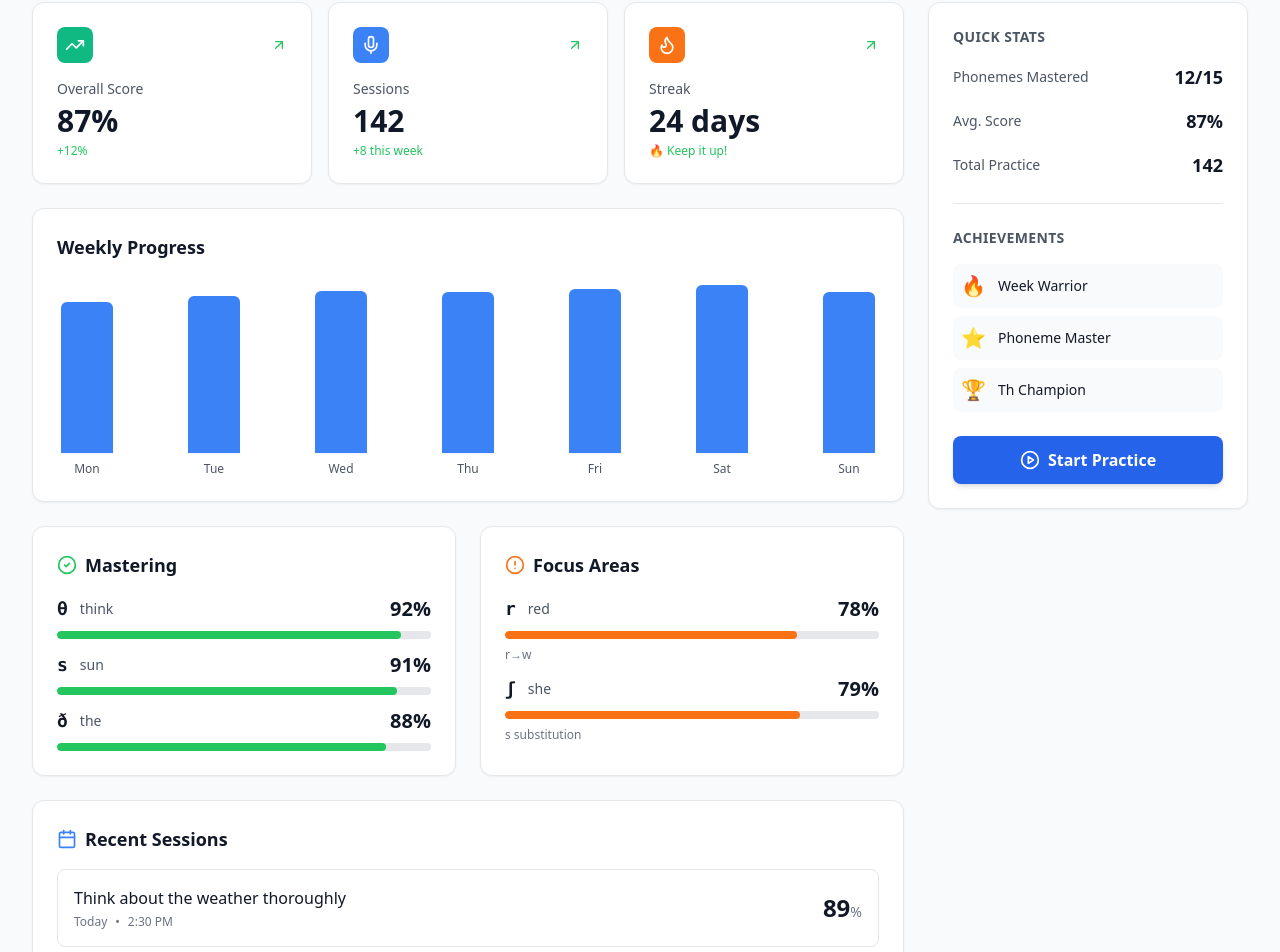
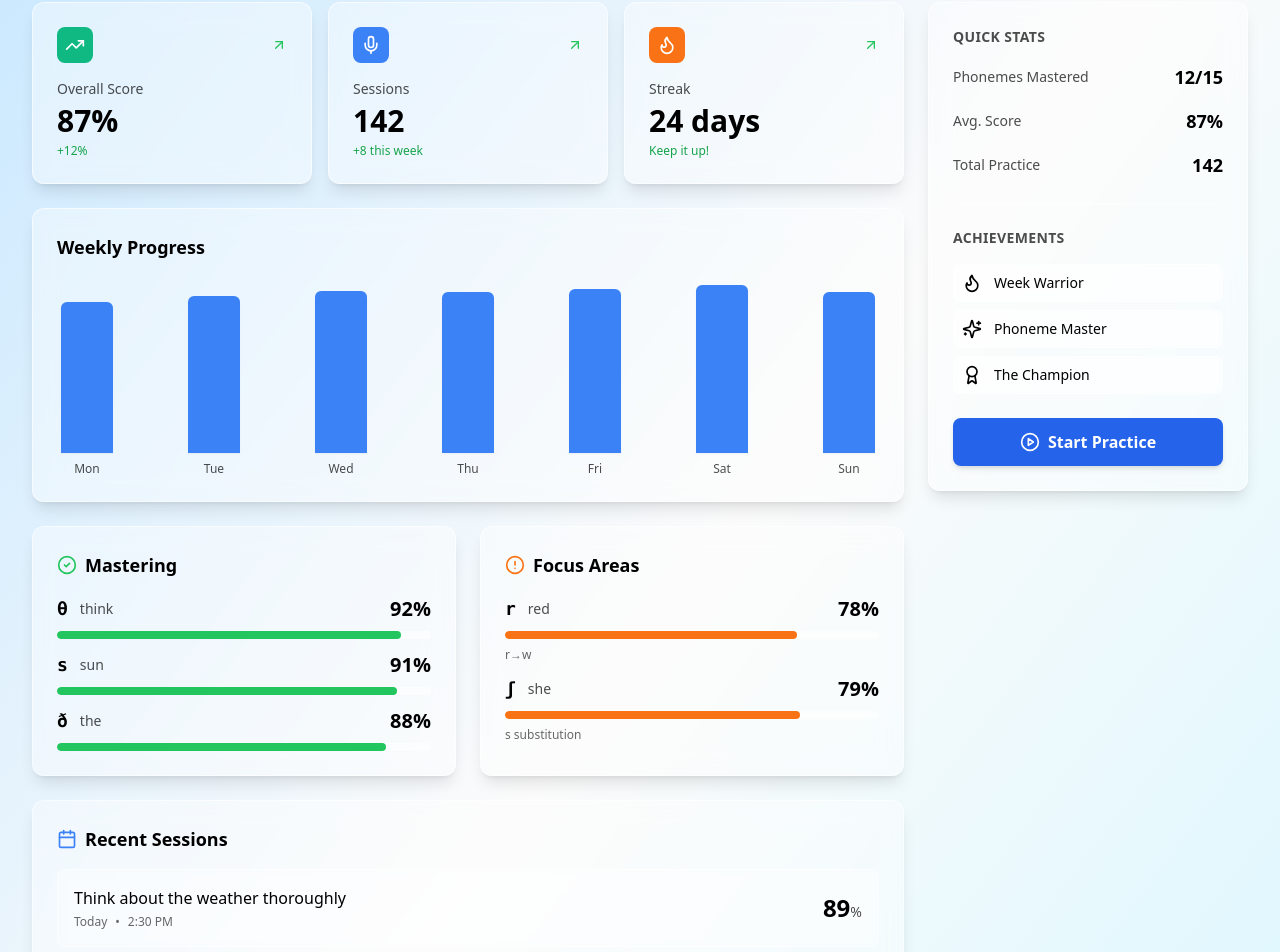
Before and after one commit to Victor-Xu99/VocoLabAI, a Next.js app in the folder frontend/: page /dashboard in a window 1280 px wide. Shown: the part 194-1146 px from the top of the page. Built offline with nearby package versions, Linux system fonts and the light colour scheme.

Commit message:
improve background of dashboard

```diff
--- a/frontend/app/dashboard/page.tsx
+++ b/frontend/app/dashboard/page.tsx
@@ -42,7 +42,7 @@ const stats = [
   {
     title: "Streak",
     value: "24 days",
-    change: "🔥 Keep it up!",
+    change: "Keep it up!",
     trend: "up",
     icon: Flame,
     color: "bg-orange-500",
@@ -99,14 +99,14 @@ const weeklyProgress = [
 
 // Achievements - simplified
 const achievements = [
-  { title: "Week Warrior", icon: "🔥", unlocked: true },
-  { title: "Phoneme Master", icon: "⭐", unlocked: true },
-  { title: "Th Champion", icon: "🏆", unlocked: true },
+  { title: "Week Warrior", icon: Flame, unlocked: true },
+  { title: "Phoneme Master", icon: Sparkles, unlocked: true },
+  { title: "The Champion", icon: Award, unlocked: true },
 ];
 
 export default function DashboardPage() {
   return (
-    <main className="min-h-screen bg-gray-50 dark:bg-gray-950">
+    <main className="min-h-screen bg-gradient-to-br from-[#C6E7FF] via-[#FBFBFB] to-[#D4F6FF]">
       <NavBar />
 
       <div className="pt-24 pb-16 px-4 sm:px-6 lg:px-8">
@@ -118,10 +118,10 @@ export default function DashboardPage() {
             transition={{ duration: 0.5 }}
             className="mb-8"
           >
-            <h1 className="text-3xl md:text-4xl font-bold text-gray-900 dark:text-gray-100 mb-1">
+            <h1 className="text-3xl md:text-4xl font-bold text-black mb-1">
               Dashboard
             </h1>
-            <p className="text-gray-600 dark:text-gray-400">
+            <p className="text-black/70">
               Your speech training progress at a glance
             </p>
           </motion.div>
@@ -137,7 +137,7 @@ export default function DashboardPage() {
                     initial={{ opacity: 0, y: 20 }}
                     animate={{ opacity: 1, y: 0 }}
                     transition={{ duration: 0.5, delay: index * 0.1 }}
-                    className="bg-white dark:bg-gray-900 rounded-xl p-6 border border-gray-200 dark:border-gray-800 shadow-sm hover:shadow-md transition-shadow"
+                    className="bg-white/40 backdrop-blur-md rounded-xl p-6 border border-white/60 shadow-lg hover:shadow-xl transition-all hover:bg-white/50"
                   >
                     <div className="flex items-center justify-between mb-4">
                       <div className={cn(
@@ -148,13 +148,13 @@ export default function DashboardPage() {
                       </div>
                       <ArrowUpRight className="w-4 h-4 text-green-500" />
                     </div>
-                    <h3 className="text-sm text-gray-600 dark:text-gray-400 mb-1">
+                    <h3 className="text-sm text-black/70 mb-1">
                       {stat.title}
                     </h3>
-                    <p className="text-3xl font-bold text-gray-900 dark:text-gray-100 mb-1">
+                    <p className="text-3xl font-bold text-black mb-1">
                       {stat.value}
                     </p>
-                    <p className="text-xs text-green-500">{stat.change}</p>
+                    <p className="text-xs text-green-600 font-medium">{stat.change}</p>
                   </motion.div>
                 ))}
               </div>
@@ -164,9 +164,9 @@ export default function DashboardPage() {
                 initial={{ opacity: 0, y: 20 }}
                 animate={{ opacity: 1, y: 0 }}
                 transition={{ duration: 0.5, delay: 0.3 }}
-                className="bg-white dark:bg-gray-900 rounded-xl p-6 border border-gray-200 dark:border-gray-800 shadow-sm"
+                className="bg-white/40 backdrop-blur-md rounded-xl p-6 border border-white/60 shadow-lg"
               >
-                <h2 className="text-lg font-semibold text-gray-900 dark:text-gray-100 mb-6">
+                <h2 className="text-lg font-semibold text-black mb-6">
                   Weekly Progress
                 </h2>
                 <div className="flex items-end justify-between h-48 gap-3">
@@ -185,11 +185,11 @@ export default function DashboardPage() {
                             transition={{ duration: 0.8, delay: 0.4 + index * 0.1, ease: "easeOut" }}
                             className="w-full bg-blue-500 rounded-t-md group-hover:bg-blue-600 transition-colors shadow-sm min-h-[4px]"
                           />
-                          <div className="absolute -top-8 left-1/2 -translate-x-1/2 opacity-0 group-hover:opacity-100 transition-opacity text-xs font-semibold bg-gray-900 dark:bg-white text-white dark:text-gray-900 px-2 py-1 rounded shadow whitespace-nowrap z-10">
+                          <div className="absolute -top-8 left-1/2 -translate-x-1/2 opacity-0 group-hover:opacity-100 transition-opacity text-xs font-semibold bg-black/80 backdrop-blur-sm text-white px-2 py-1 rounded shadow whitespace-nowrap z-10">
                             {day.score}%
                           </div>
                         </div>
-                        <span className="text-xs font-medium text-gray-600 dark:text-gray-400">
+                        <span className="text-xs font-medium text-black/70">
                           {day.day}
                         </span>
                       </div>
@@ -205,9 +205,9 @@ export default function DashboardPage() {
                   initial={{ opacity: 0, y: 20 }}
                   animate={{ opacity: 1, y: 0 }}
                   transition={{ duration: 0.5, delay: 0.5 }}
-                  className="bg-white dark:bg-gray-900 rounded-xl p-6 border border-gray-200 dark:border-gray-800 shadow-sm"
+                  className="bg-white/40 backdrop-blur-md rounded-xl p-6 border border-white/60 shadow-lg"
                 >
-                  <h2 className="text-lg font-semibold text-gray-900 dark:text-gray-100 mb-4 flex items-center gap-2">
+                  <h2 className="text-lg font-semibold text-black mb-4 flex items-center gap-2">
                     <CheckCircle2 className="w-5 h-5 text-green-500" />
                     Mastering
                   </h2>
@@ -216,18 +216,18 @@ export default function DashboardPage() {
                       <div key={item.phoneme} className="space-y-2">
                         <div className="flex items-center justify-between">
                           <div className="flex items-center gap-3">
-                            <span className="font-mono text-lg font-bold text-gray-900 dark:text-gray-100">
+                            <span className="font-mono text-lg font-bold text-black">
                               {item.phoneme}
                             </span>
-                            <span className="text-sm text-gray-600 dark:text-gray-400">
+                            <span className="text-sm text-black/70">
                               {item.label}
                             </span>
                           </div>
-                          <span className="text-xl font-bold text-gray-900 dark:text-gray-100">
+                          <span className="text-xl font-bold text-black">
                             {item.score}%
                           </span>
                         </div>
-                        <div className="relative h-2 bg-gray-200 dark:bg-gray-700 rounded-full overflow-hidden">
+                        <div className="relative h-2 bg-white/50 rounded-full overflow-hidden">
                           <motion.div
                             initial={{ width: 0 }}
                             animate={{ width: `${Math.max(item.score, 1)}%` }}
@@ -245,9 +245,9 @@ export default function DashboardPage() {
                   initial={{ opacity: 0, y: 20 }}
                   animate={{ opacity: 1, y: 0 }}
                   transition={{ duration: 0.5, delay: 0.6 }}
-                  className="bg-white dark:bg-gray-900 rounded-xl p-6 border border-gray-200 dark:border-gray-800 shadow-sm"
+                  className="bg-white/40 backdrop-blur-md rounded-xl p-6 border border-white/60 shadow-lg"
                 >
-                  <h2 className="text-lg font-semibold text-gray-900 dark:text-gray-100 mb-4 flex items-center gap-2">
+                  <h2 className="text-lg font-semibold text-black mb-4 flex items-center gap-2">
                     <AlertCircle className="w-5 h-5 text-orange-500" />
                     Focus Areas
                   </h2>
@@ -256,18 +256,18 @@ export default function DashboardPage() {
                       <div key={item.phoneme} className="space-y-2">
                         <div className="flex items-center justify-between">
                           <div className="flex items-center gap-3">
-                            <span className="font-mono text-lg font-bold text-gray-900 dark:text-gray-100">
+                            <span className="font-mono text-lg font-bold text-black">
                               {item.phoneme}
                             </span>
-                            <span className="text-sm text-gray-600 dark:text-gray-400">
+                            <span className="text-sm text-black/70">
                               {item.label}
                             </span>
                           </div>
-                          <span className="text-xl font-bold text-gray-900 dark:text-gray-100">
+                          <span className="text-xl font-bold text-black">
                             {item.score}%
                           </span>
                         </div>
-                        <div className="relative h-2 bg-gray-200 dark:bg-gray-700 rounded-full overflow-hidden">
+                        <div className="relative h-2 bg-white/50 rounded-full overflow-hidden">
                           <motion.div
                             initial={{ width: 0 }}
                             animate={{ width: `${Math.max(item.score, 1)}%` }}
@@ -276,7 +276,7 @@ export default function DashboardPage() {
                           />
                         </div>
                         {item.pattern && (
-                          <p className="text-xs text-gray-500 dark:text-gray-500">
+                          <p className="text-xs text-black/60">
                             {item.pattern}
                           </p>
                         )}
@@ -291,9 +291,9 @@ export default function DashboardPage() {
                 initial={{ opacity: 0, y: 20 }}
                 animate={{ opacity: 1, y: 0 }}
                 transition={{ duration: 0.5, delay: 0.7 }}
-                className="bg-white dark:bg-gray-900 rounded-xl p-6 border border-gray-200 dark:border-gray-800 shadow-sm"
+                className="bg-white/40 backdrop-blur-md rounded-xl p-6 border border-white/60 shadow-lg"
               >
-                <h2 className="text-lg font-semibold text-gray-900 dark:text-gray-100 mb-4 flex items-center gap-2">
+                <h2 className="text-lg font-semibold text-black mb-4 flex items-center gap-2">
                   <Calendar className="w-5 h-5 text-blue-500" />
                   Recent Sessions
                 </h2>
@@ -304,23 +304,23 @@ export default function DashboardPage() {
                       initial={{ opacity: 0, x: 20 }}
                       animate={{ opacity: 1, x: 0 }}
                       transition={{ duration: 0.3, delay: 0.8 + index * 0.1 }}
-                      className="flex items-center justify-between p-4 rounded-lg border border-gray-200 dark:border-gray-700 hover:bg-gray-50 dark:hover:bg-gray-800 transition-colors"
+                      className="flex items-center justify-between p-4 rounded-lg border border-white/50 hover:bg-white/30 transition-colors backdrop-blur-sm"
                     >
                       <div className="flex-1 min-w-0">
-                        <p className="font-medium text-gray-900 dark:text-gray-100 truncate mb-1">
+                        <p className="font-medium text-black truncate mb-1">
                           {session.sentence}
                         </p>
-                        <div className="flex items-center gap-2 text-xs text-gray-500 dark:text-gray-500">
+                        <div className="flex items-center gap-2 text-xs text-black/60">
                           <span>{session.date}</span>
                           <span>•</span>
                           <span>{session.time}</span>
                         </div>
                       </div>
                       <div className="text-right ml-4">
-                        <span className="text-2xl font-bold text-gray-900 dark:text-gray-100">
+                        <span className="text-2xl font-bold text-black">
                           {session.score}
                         </span>
-                        <span className="text-sm text-gray-500 dark:text-gray-500">%</span>
+                        <span className="text-sm text-black/70">%</span>
                       </div>
                     </motion.div>
                   ))}
@@ -336,37 +336,37 @@ export default function DashboardPage() {
               className="lg:w-80 space-y-6"
             >
               {/* Quick Stats Card */}
-              <div className="bg-white dark:bg-gray-900 rounded-xl p-6 border border-gray-200 dark:border-gray-800 shadow-sm sticky top-24">
-                <h3 className="text-sm font-semibold text-gray-600 dark:text-gray-400 uppercase tracking-wide mb-4">
+              <div className="bg-white/40 backdrop-blur-md rounded-xl p-6 border border-white/60 shadow-lg sticky top-24">
+                <h3 className="text-sm font-semibold text-black/70 uppercase tracking-wide mb-4">
                   Quick Stats
                 </h3>
                 <div className="space-y-4">
                   <div className="flex items-center justify-between">
-                    <span className="text-sm text-gray-600 dark:text-gray-400">Phonemes Mastered</span>
-                    <span className="text-lg font-bold text-gray-900 dark:text-gray-100">12/15</span>
+                    <span className="text-sm text-black/70">Phonemes Mastered</span>
+                    <span className="text-lg font-bold text-black">12/15</span>
                   </div>
                   <div className="flex items-center justify-between">
-                    <span className="text-sm text-gray-600 dark:text-gray-400">Avg. Score</span>
-                    <span className="text-lg font-bold text-gray-900 dark:text-gray-100">87%</span>
+                    <span className="text-sm text-black/70">Avg. Score</span>
+                    <span className="text-lg font-bold text-black">87%</span>
                   </div>
                   <div className="flex items-center justify-between">
-                    <span className="text-sm text-gray-600 dark:text-gray-400">Total Practice</span>
-                    <span className="text-lg font-bold text-gray-900 dark:text-gray-100">142</span>
+                    <span className="text-sm text-black/70">Total Practice</span>
+                    <span className="text-lg font-bold text-black">142</span>
                   </div>
                 </div>
 
-                <div className="mt-6 pt-6 border-t border-gray-200 dark:border-gray-700">
-                  <h3 className="text-sm font-semibold text-gray-600 dark:text-gray-400 uppercase tracking-wide mb-4">
+                <div className="mt-6 pt-6 border-t border-white/50">
+                  <h3 className="text-sm font-semibold text-black/70 uppercase tracking-wide mb-4">
                     Achievements
                   </h3>
                   <div className="space-y-2">
                     {achievements.map((achievement, index) => (
                       <div
                         key={achievement.title}
-                        className="flex items-center gap-3 p-2 rounded-lg bg-gray-50 dark:bg-gray-800"
+                        className="flex items-center gap-3 p-2 rounded-lg bg-white/40 backdrop-blur-sm border border-white/50"
                       >
-                        <span className="text-xl">{achievement.icon}</span>
-                        <span className="text-sm font-medium text-gray-900 dark:text-gray-100">
+                        <achievement.icon className="w-5 h-5 text-black" />
+                        <span className="text-sm font-medium text-black">
                           {achievement.title}
                         </span>
                       </div>
--- a/frontend/components/ui/feature108.tsx
+++ b/frontend/components/ui/feature108.tsx
@@ -82,7 +82,7 @@ const Feature108 = ({
   ],
 }: Feature108Props) => {
   return (
-    <section className="py-32 bg-gradient-to-b from-white via-sky-50/30 to-white">
+    <section className="py-32 bg-white">
       <div className="container mx-auto">
         <div className="text-center mb-12">
           <p className="text-blue-600 font-semibold text-sm uppercase tracking-wide mb-2">{badge}</p>
```
